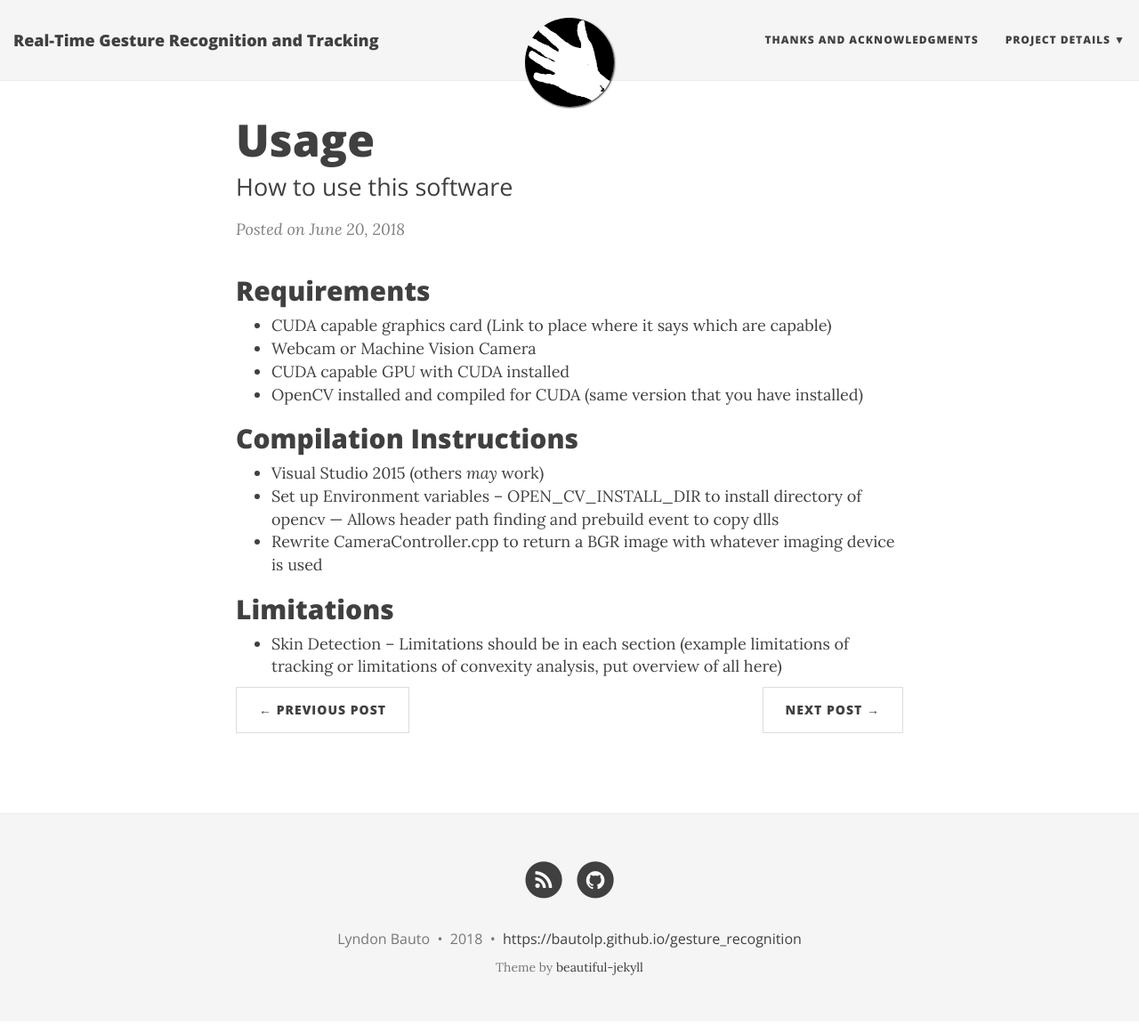
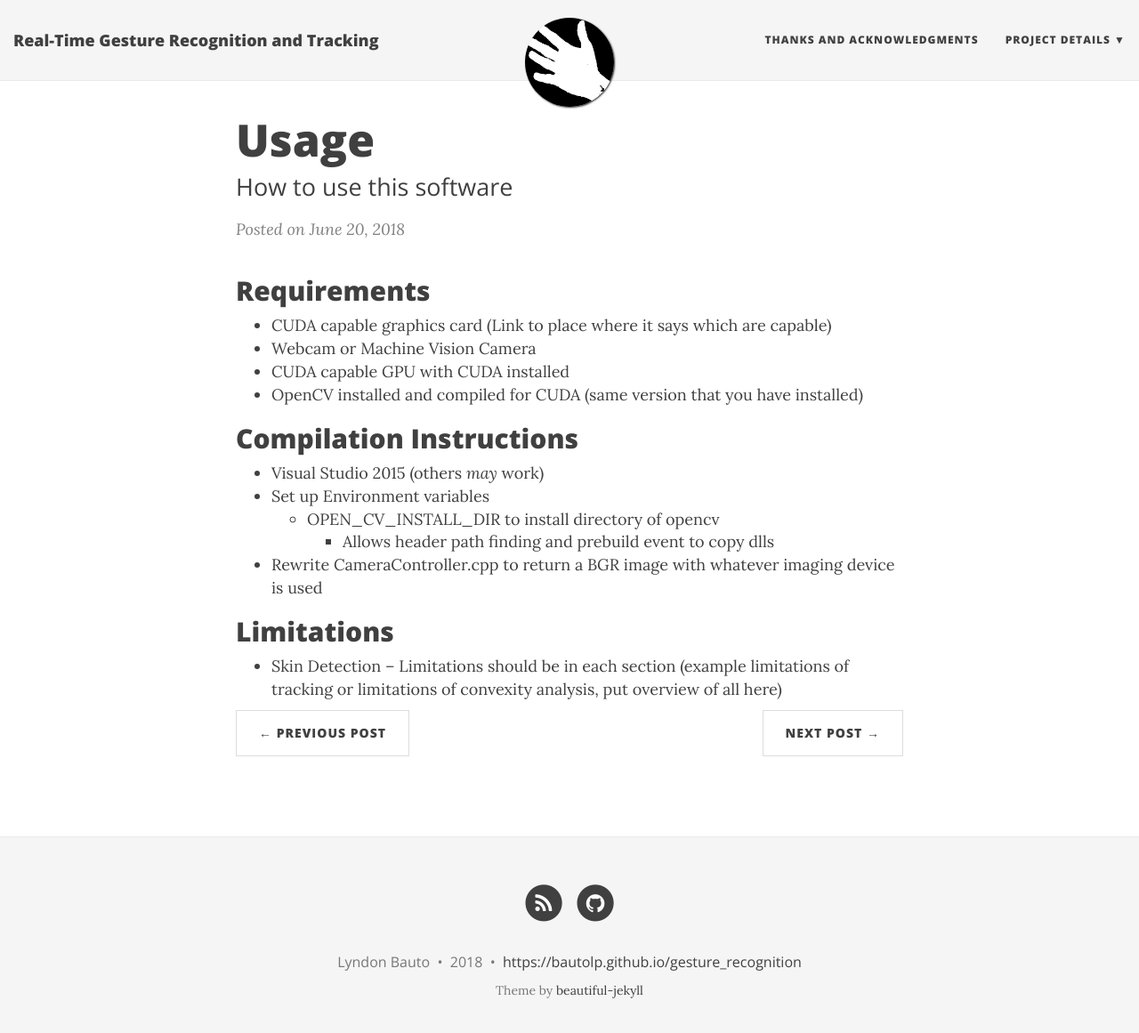
Before and after one commit to bautolp/gesture_recognition, a Jekyll site: the page built from _posts/2018-06-20-usage.md, in a window 1280 px wide and 1174 px high. Shown: the top 1161 px of the window at 89% size. Built offline with Jekyll 4.4.1, drawn with Linux system fonts in a browser that asks for light colours; nearby versions of some CDN libraries.

```diff
--- a/_posts/2018-06-20-usage.md
+++ b/_posts/2018-06-20-usage.md
@@ -14,8 +14,8 @@ subtitle: How to use this software
 ## Compilation Instructions
 - Visual Studio 2015 (others *may* work)
 - Set up Environment variables
--- OPEN_CV_INSTALL_DIR to install directory of opencv
---- Allows header path finding and prebuild event to copy dlls
+    - OPEN_CV_INSTALL_DIR to install directory of opencv
+        - Allows header path finding and prebuild event to copy dlls
 - Rewrite CameraController.cpp to return a BGR image with whatever imaging device is used
 
 ## Limitations
```
